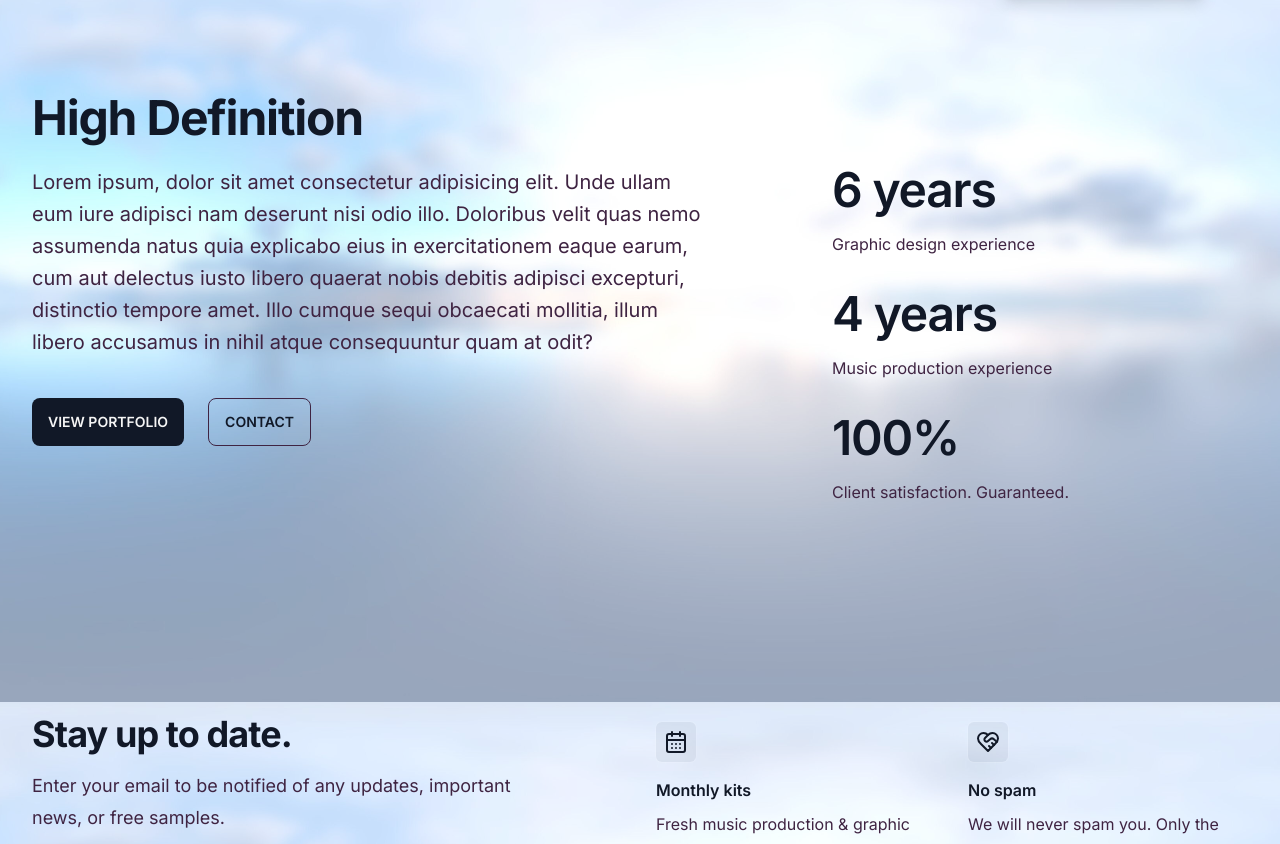
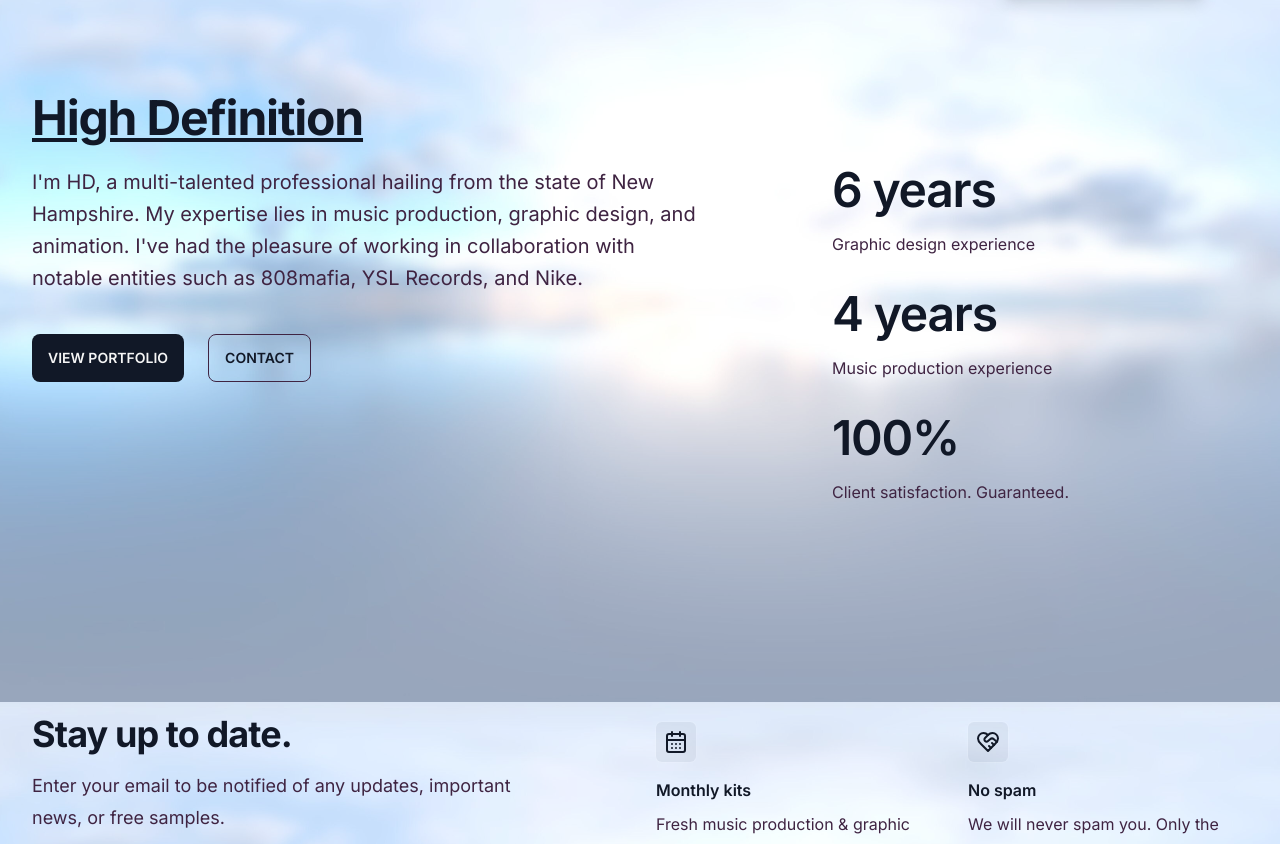
Before and after one commit to junkmasterjim/hd-entertainment, a Next.js app: page /about in a window 1280 px wide. Shown: the part 898-1742 px from the top of the page. Built offline with nearby package versions, Linux system fonts and the light colour scheme.

Commit message:
update about page

```diff
--- a/app/components/MissionStatement.jsx
+++ b/app/components/MissionStatement.jsx
@@ -11,19 +11,17 @@ export default function MissionStatement() {
 		<div id="about" className="-my-24 pt-12 sm:-my-12 pb-32">
 			<div className="mx-auto max-w-7xl px-6 lg:px-8">
 				<div className="mx-auto max-w-2xl lg:mx-0 lg:max-w-none">
-					<h2 className="text-4xl font-bold tracking-tight text-primary sm:text-5xl">
+					<h2 className="text-4xl font-bold tracking-tight text-primary sm:text-5xl underline decoration-from-font ">
 						High Definition
 					</h2>
 					<div className="mt-6 flex flex-col gap-x-8 gap-y-20 lg:flex-row">
 						<div className="lg:w-full lg:max-w-2xl lg:flex-auto">
 							<p className="text-xl leading-8 text-neutral dark:text-neutral-content">
-								Lorem ipsum, dolor sit amet consectetur adipisicing elit. Unde
-								ullam eum iure adipisci nam deserunt nisi odio illo. Doloribus
-								velit quas nemo assumenda natus quia explicabo eius in
-								exercitationem eaque earum, cum aut delectus iusto libero
-								quaerat nobis debitis adipisci excepturi, distinctio tempore
-								amet. Illo cumque sequi obcaecati mollitia, illum libero
-								accusamus in nihil atque consequuntur quam at odit?
+								I'm HD, a multi-talented professional hailing from the state of
+								New Hampshire. My expertise lies in music production, graphic
+								design, and animation. I've had the pleasure of working in
+								collaboration with notable entities such as 808mafia, YSL
+								Records, and Nike.
 							</p>
 							<div className="mt-10 relative z-10 flex items-center gap-x-6">
 								<Link
```
